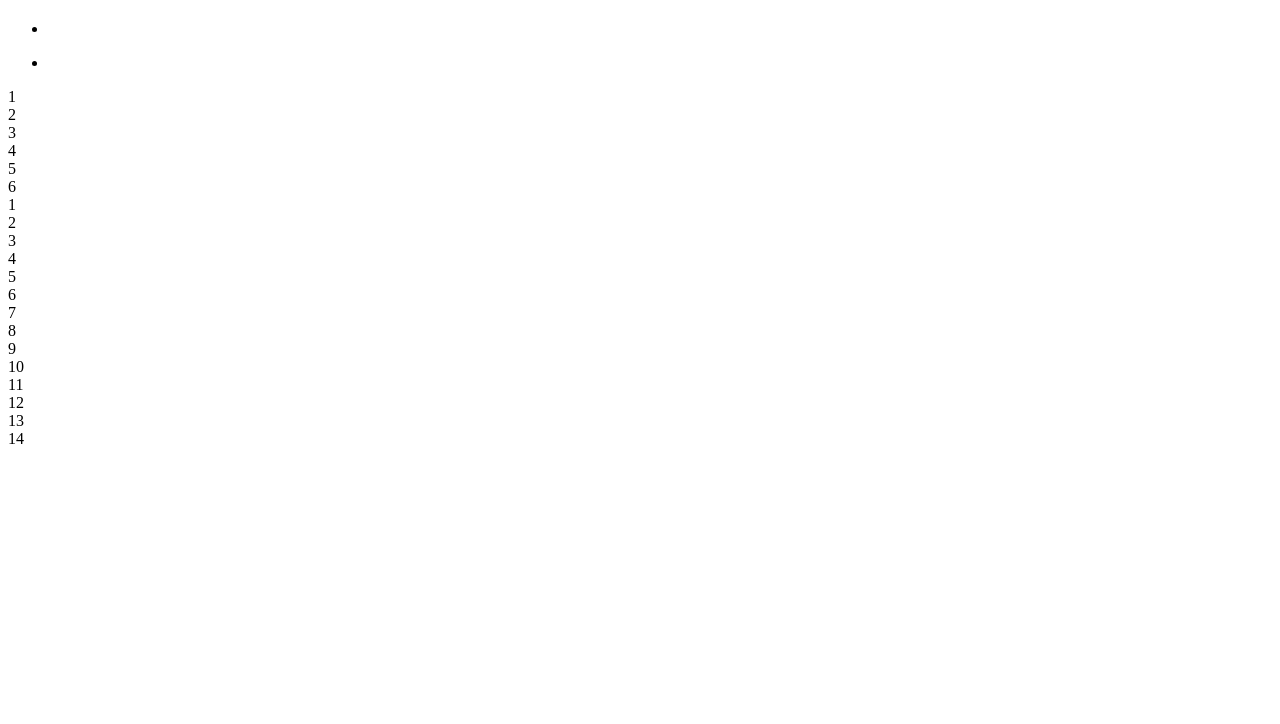
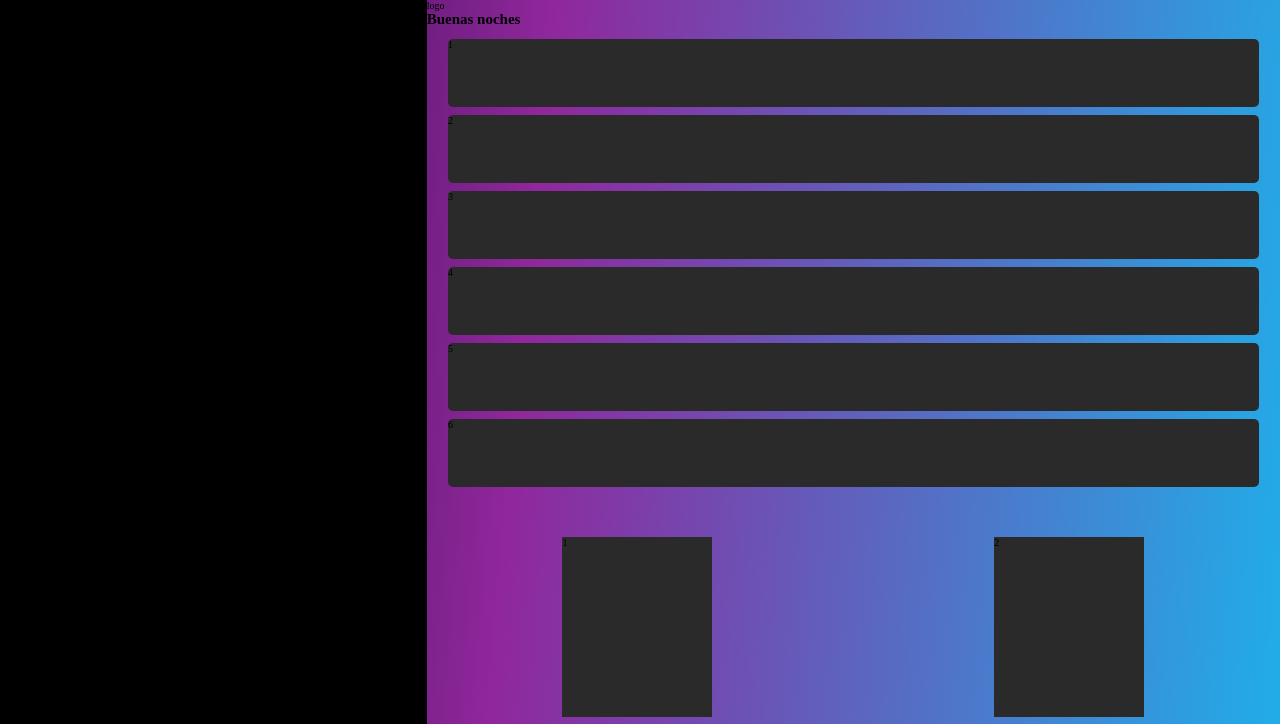
Before and after one commit to Veron-Juan/Spotify-layout, a plain HTML site: page index.html in a window 1280 px wide. Shown: the top 724 px of the page. Drawn offline with Linux system fonts and the light colour scheme.

Commit message:
Se crearon todas las cajas del main

```diff
--- a/index.html
+++ b/index.html
@@ -10,8 +10,8 @@
 <body>
     <div class="container">
         <header class="container-header">
-            <span></span>
-            <h2></h2>
+            <span>logo</span>
+            <h2>Buenas noches</h2>
         </header>
         <aside class="container-aside1">
             <ul>
@@ -25,28 +25,28 @@
         </aside>
         <main class="container-main">
             <div class="container-main_recomended">
-                <div>1</div>
-                <div>2</div>
-                <div>3</div>
-                <div>4</div>
-                <div>5</div>
-                <div>6</div>
+                <div class="item">1</div>
+                <div class="item">2</div>
+                <div class="item">3</div>
+                <div class="item">4</div>
+                <div class="item">5</div>
+                <div class="item">6</div>
                 </div>
             <div class="container-main_explore">
-                <div>1</div>
-                <div>2</div>
-                <div>3</div>
-                <div>4</div>
-                <div>5</div>
-                <div>6</div>
-                <div>7</div>
-                <div>8</div>
-                <div>9</div>
-                <div>10</div>
-                <div>11</div>
-                <div>12</div>
-                <div>13</div>
-                <div>14</div>
+                <div class="cards">1</div>
+                <div class="cards">2</div>
+                <div class="cards">3</div>
+                <div class="cards">4</div>
+                <div class="cards">5</div>
+                <div class="cards">6</div>
+                <div class="cards">7</div>
+                <div class="cards">8</div>
+                <div class="cards">9</div>
+                <div class="cards">10</div>
+                <div class="cards">11</div>
+                <div class="cards">12</div>
+                <div class="cards">13</div>
+                <div class="cards">14</div>
             </div>
         </main>
         <footer class="container-footer">
--- a/style.css
+++ b/style.css
@@ -0,0 +1,92 @@
+*{
+    padding: 0;
+    margin: 0;
+    box-sizing: border-box;
+}
+
+html{
+    font-size: 62.5%;
+}
+
+
+.container{
+    background: rgb(2,0,36);
+    background: linear-gradient(95deg, rgba(2,0,36,1) 0%, rgba(144,39,156,1) 35%, rgba(0,212,255,1) 100%);
+    width: 100%;
+    height: 100%;
+    display: grid;
+    grid-template-columns: 1.5fr 3fr;
+    grid-template-rows: repeat(20, auto);
+    grid-template-areas: "aside1 header"
+                        "aside1 header"
+                        "aside1 main_recomended"
+                        "aside1 main_recomended"
+                        "aside1 main_recomended"
+                        "aside1 main_recomended"
+                        "aside1 main_recomended"
+                        "aside1 main_recomended"
+                        "aside1 main_explore"
+                        "aside1 main_explore"
+                        "aside1 main_explore"
+                        "aside1 main_explore"
+                        "aside1 main_explore"
+                        "aside1 main_explore"
+                        "aside1 main_explore"
+                        "aside1 main_explore"
+                        "aside1 main_explore"
+                        "aside1 main_explore"
+                        "footer footer"
+                        "footer footer"
+                        ;
+}
+
+
+
+
+
+.container .container-aside1{
+    background-color: black;
+    grid-area: aside1;
+}
+
+.container .container-footer{
+    background-color: #181818;
+    grid-area: footer;
+}
+
+
+.container-main_recomended{
+    display: grid;
+    gap: 8px;
+    margin-bottom: 50px;
+
+
+}
+
+.container-main_recomended .item{
+    background-color: #2A2A2A;
+    width: 95%;
+    height: 68px;
+    border-radius: 5px;
+    justify-self: center;
+
+}
+
+.container-main_explore{
+    display: grid;
+    grid-template-columns: 1fr 1fr;
+    grid-template-rows: repeat(15, 1fr);
+    gap: 10px;
+    justify-items: center;
+
+
+}
+
+.cards{
+    background-color:#2A2A2A ;
+    width: 150px;
+    height: 180px;
+
+
+
+}
```
